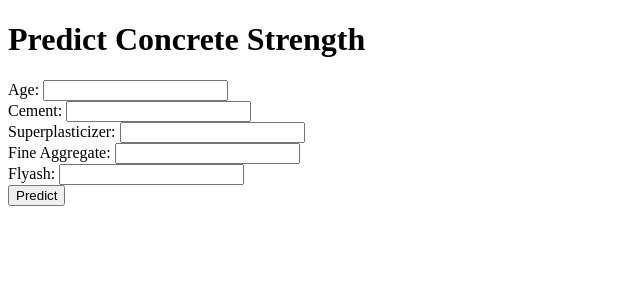
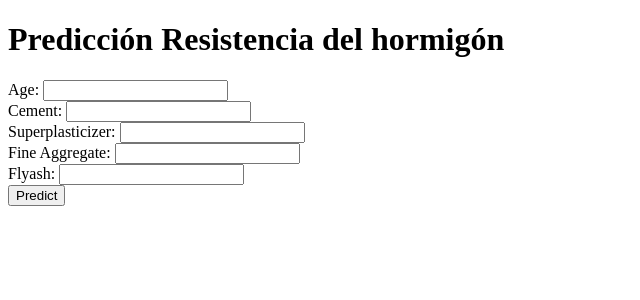
Before and after one commit to arthurR3/flask, a Flask app: page / in a window 1280 px wide. Shown: the top 300 px of the page, without its empty margins (0-640 px from the left). Run offline with Flask 3, Linux system fonts and the light colour scheme; parts of the project's set-up code (start-up, migrations or seed data) failed here and were passed over.

Commit message:
Update formulario.html

```diff
--- a/templates/formulario.html
+++ b/templates/formulario.html
@@ -6,7 +6,7 @@
     <title>Model Prediction</title>
 </head>
 <body>
-    <h1>Predict Concrete Strength</h1>
+    <h1>Predicción  Resistencia del hormigón</h1>
     <form action="/predict" method="post">
         <label for="age">Age:</label>
         <input type="text" id="age" name="age" required><br>
```
